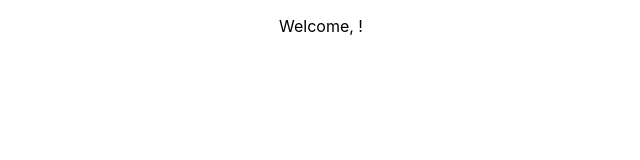
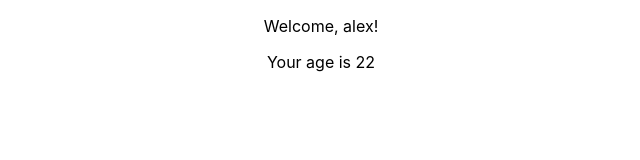
Before and after one commit to AlexGiaffreda/Esercizi-React, a React (Create React App) app in the folder my-app/: page / in a window 1280 px wide. Shown: the top 160 px of the page, without its empty margins (319-959 px from the left). Built offline with nearby package versions, Linux system fonts and the light colour scheme.

Commit message:
props-03

```diff
--- a/my-app/src/App.js
+++ b/my-app/src/App.js
@@ -4,7 +4,8 @@
 function App() {
   return (
     <div className="App">
-     <Welcome name="" />
+     <Welcome name="alex" age="22"/>
+
     </div>
   );
 }
--- a/my-app/src/Welcome.js
+++ b/my-app/src/Welcome.js
@@ -5,6 +5,7 @@
         return (
             <div>
                 <p>Welcome, {this.props.name}!</p>
+                <p>Your age is {this.props.age}</p>
         </div>
         )
     }
```
